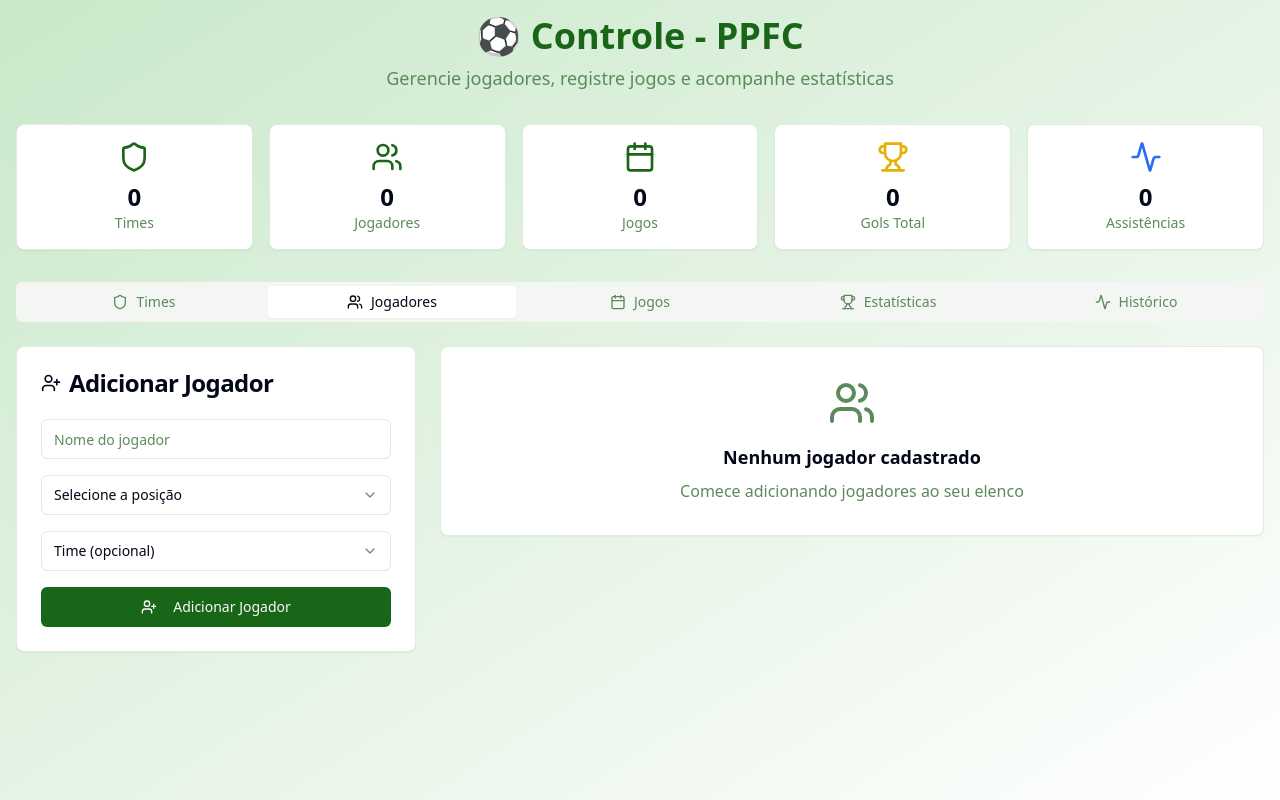
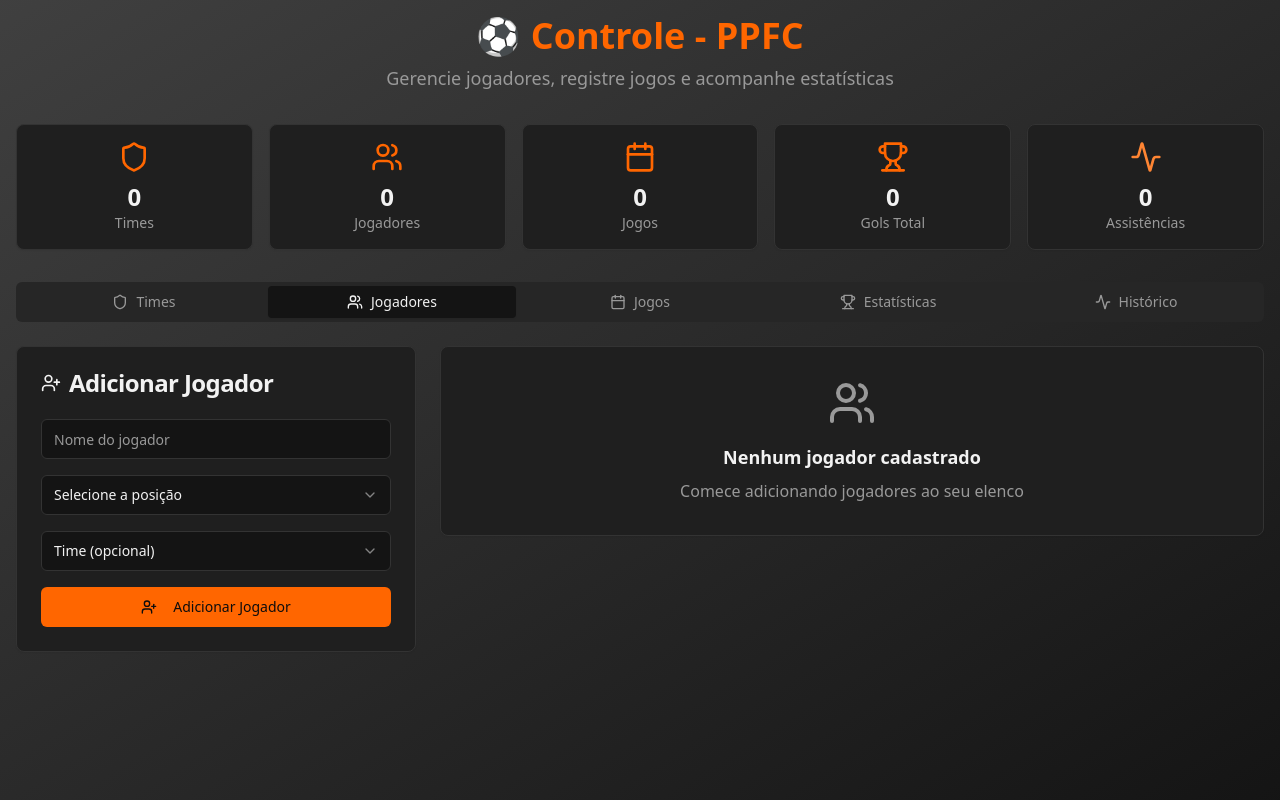
Before and after one commit to jardellitieri/placar-magico, a React (Vite) app: page / in a window 1280 px wide. Built offline with nearby package versions, Linux system fonts and the light colour scheme.

Commit message:
Refactor: Change app colors
Update application colors to a black and orange theme with black as the predominant color. This involves modifying `tailwind.config.ts` and `src/index.css` to implement the new color scheme.

```diff
--- a/src/index.css
+++ b/src/index.css
@@ -8,99 +8,99 @@ All colors MUST be HSL.
 
 @layer base {
   :root {
-    --background: 0 0% 100%;
-    --foreground: 222.2 84% 4.9%;
+    --background: 0 0% 8%;
+    --foreground: 0 0% 95%;
 
-    --card: 0 0% 100%;
-    --card-foreground: 222.2 84% 4.9%;
+    --card: 0 0% 12%;
+    --card-foreground: 0 0% 95%;
 
-    --popover: 0 0% 100%;
-    --popover-foreground: 222.2 84% 4.9%;
+    --popover: 0 0% 12%;
+    --popover-foreground: 0 0% 95%;
 
-    --primary: 120 60% 25%;
-    --primary-foreground: 0 0% 98%;
+    --primary: 24 100% 50%;
+    --primary-foreground: 0 0% 5%;
 
-    --secondary: 120 20% 95%;
-    --secondary-foreground: 120 60% 25%;
+    --secondary: 0 0% 18%;
+    --secondary-foreground: 0 0% 90%;
 
-    --muted: 120 10% 96%;
-    --muted-foreground: 120 20% 45%;
+    --muted: 0 0% 15%;
+    --muted-foreground: 0 0% 60%;
 
-    --accent: 45 93% 47%;
-    --accent-foreground: 0 0% 98%;
+    --accent: 24 100% 50%;
+    --accent-foreground: 0 0% 5%;
 
     --destructive: 0 84.2% 60.2%;
-    --destructive-foreground: 210 40% 98%;
+    --destructive-foreground: 0 0% 98%;
 
-    --border: 120 20% 90%;
-    --input: 120 20% 90%;
-    --ring: 120 60% 25%;
+    --border: 0 0% 20%;
+    --input: 0 0% 20%;
+    --ring: 24 100% 50%;
 
     /* Football theme specific colors */
-    --field-green: 120 60% 25%;
-    --field-light: 120 40% 85%;
-    --goal-gold: 45 93% 47%;
-    --assist-blue: 220 90% 56%;
+    --field-green: 24 100% 50%;
+    --field-light: 0 0% 25%;
+    --goal-gold: 24 100% 50%;
+    --assist-blue: 24 100% 60%;
 
     /* Gradients */
-    --gradient-field: linear-gradient(135deg, hsl(120 60% 25%), hsl(120 50% 30%));
-    --gradient-card: linear-gradient(145deg, hsl(0 0% 100%), hsl(120 20% 98%));
+    --gradient-field: linear-gradient(135deg, hsl(0 0% 8%), hsl(0 0% 15%));
+    --gradient-card: linear-gradient(145deg, hsl(0 0% 12%), hsl(0 0% 18%));
 
     --radius: 0.5rem;
 
-    --sidebar-background: 0 0% 98%;
+    --sidebar-background: 0 0% 10%;
 
-    --sidebar-foreground: 240 5.3% 26.1%;
+    --sidebar-foreground: 0 0% 90%;
 
-    --sidebar-primary: 240 5.9% 10%;
+    --sidebar-primary: 24 100% 50%;
 
-    --sidebar-primary-foreground: 0 0% 98%;
+    --sidebar-primary-foreground: 0 0% 5%;
 
-    --sidebar-accent: 240 4.8% 95.9%;
+    --sidebar-accent: 0 0% 15%;
 
-    --sidebar-accent-foreground: 240 5.9% 10%;
+    --sidebar-accent-foreground: 0 0% 90%;
 
-    --sidebar-border: 220 13% 91%;
+    --sidebar-border: 0 0% 20%;
 
-    --sidebar-ring: 217.2 91.2% 59.8%;
+    --sidebar-ring: 24 100% 50%;
   }
 
   .dark {
-    --background: 222.2 84% 4.9%;
-    --foreground: 210 40% 98%;
+    --background: 0 0% 3%;
+    --foreground: 0 0% 98%;
 
-    --card: 222.2 84% 4.9%;
-    --card-foreground: 210 40% 98%;
+    --card: 0 0% 5%;
+    --card-foreground: 0 0% 98%;
 
-    --popover: 222.2 84% 4.9%;
-    --popover-foreground: 210 40% 98%;
+    --popover: 0 0% 5%;
+    --popover-foreground: 0 0% 98%;
 
-    --primary: 210 40% 98%;
-    --primary-foreground: 222.2 47.4% 11.2%;
+    --primary: 24 100% 55%;
+    --primary-foreground: 0 0% 3%;
 
-    --secondary: 217.2 32.6% 17.5%;
-    --secondary-foreground: 210 40% 98%;
+    --secondary: 0 0% 10%;
+    --secondary-foreground: 0 0% 95%;
 
-    --muted: 217.2 32.6% 17.5%;
-    --muted-foreground: 215 20.2% 65.1%;
+    --muted: 0 0% 8%;
+    --muted-foreground: 0 0% 65%;
 
-    --accent: 217.2 32.6% 17.5%;
-    --accent-foreground: 210 40% 98%;
+    --accent: 24 100% 55%;
+    --accent-foreground: 0 0% 3%;
 
     --destructive: 0 62.8% 30.6%;
-    --destructive-foreground: 210 40% 98%;
+    --destructive-foreground: 0 0% 98%;
 
-    --border: 217.2 32.6% 17.5%;
-    --input: 217.2 32.6% 17.5%;
-    --ring: 212.7 26.8% 83.9%;
-    --sidebar-background: 240 5.9% 10%;
-    --sidebar-foreground: 240 4.8% 95.9%;
-    --sidebar-primary: 224.3 76.3% 48%;
-    --sidebar-primary-foreground: 0 0% 100%;
-    --sidebar-accent: 240 3.7% 15.9%;
-    --sidebar-accent-foreground: 240 4.8% 95.9%;
-    --sidebar-border: 240 3.7% 15.9%;
-    --sidebar-ring: 217.2 91.2% 59.8%;
+    --border: 0 0% 15%;
+    --input: 0 0% 15%;
+    --ring: 24 100% 55%;
+    --sidebar-background: 0 0% 5%;
+    --sidebar-foreground: 0 0% 95%;
+    --sidebar-primary: 24 100% 55%;
+    --sidebar-primary-foreground: 0 0% 3%;
+    --sidebar-accent: 0 0% 10%;
+    --sidebar-accent-foreground: 0 0% 95%;
+    --sidebar-border: 0 0% 15%;
+    --sidebar-ring: 24 100% 55%;
   }
 }
 
```
